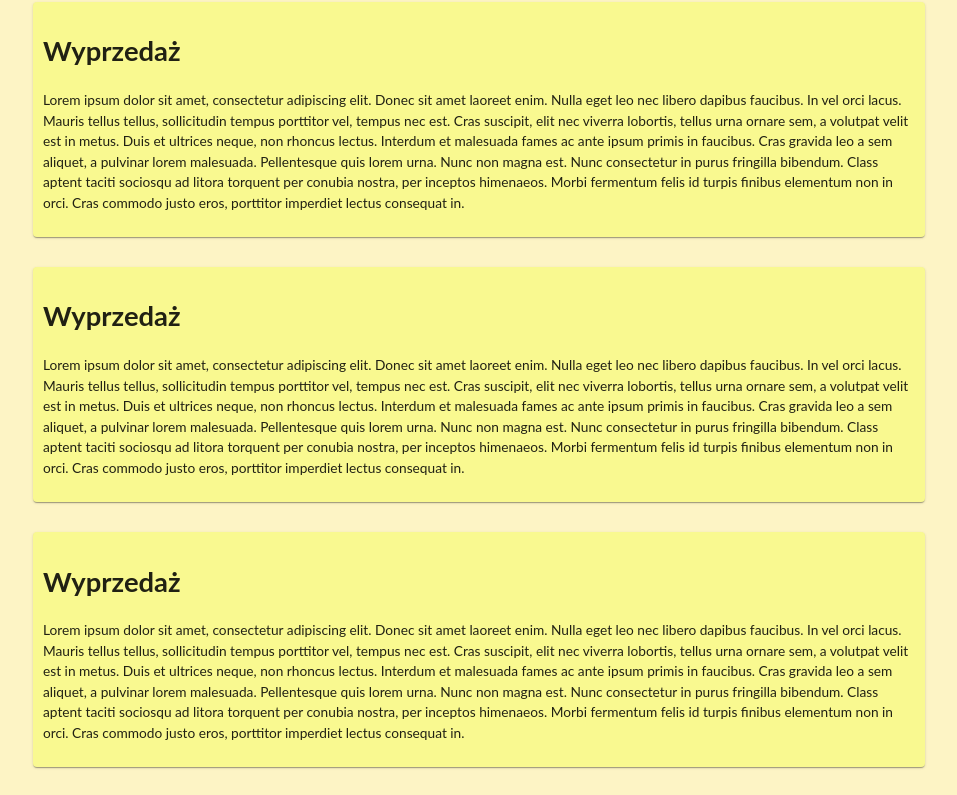
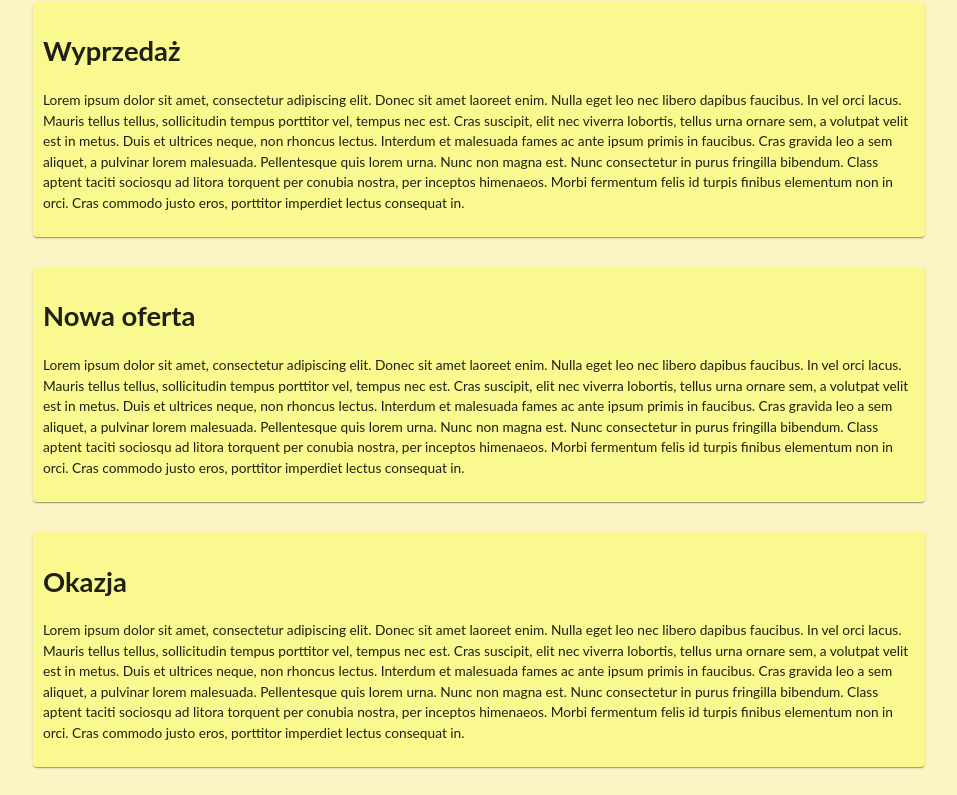
Before and after one commit to GDawid99/bookshop-project, a React (Create React App) app in the folder frontend/bookshop/: page / in a window 1280 px wide. Shown: the part 390-1185 px from the top of the page, without its empty margins (46-1003 px from the left). Built offline with nearby package versions, Linux system fonts and the light colour scheme; no server answers.

Commit message:
code improvement

```diff
--- a/frontend/bookshop/src/components/Home.js
+++ b/frontend/bookshop/src/components/Home.js
@@ -49,6 +49,16 @@ const article2 = {
   contents: "Lorem ipsum dolor sit amet, consectetur adipiscing elit. Donec sit amet laoreet enim. Nulla eget leo nec libero dapibus faucibus. In vel orci lacus. Mauris tellus tellus, sollicitudin tempus porttitor vel, tempus nec est. Cras suscipit, elit nec viverra lobortis, tellus urna ornare sem, a volutpat velit est in metus. Duis et ultrices neque, non rhoncus lectus. Interdum et malesuada fames ac ante ipsum primis in faucibus. Cras gravida leo a sem aliquet, a pulvinar lorem malesuada. Pellentesque quis lorem urna. Nunc non magna est. Nunc consectetur in purus fringilla bibendum. Class aptent taciti sociosqu ad litora torquent per conubia nostra, per inceptos himenaeos. Morbi fermentum felis id turpis finibus elementum non in orci. Cras commodo justo eros, porttitor imperdiet lectus consequat in."
 }
 
+const article3 = {
+  title: "Nowa oferta",
+  contents: "Lorem ipsum dolor sit amet, consectetur adipiscing elit. Donec sit amet laoreet enim. Nulla eget leo nec libero dapibus faucibus. In vel orci lacus. Mauris tellus tellus, sollicitudin tempus porttitor vel, tempus nec est. Cras suscipit, elit nec viverra lobortis, tellus urna ornare sem, a volutpat velit est in metus. Duis et ultrices neque, non rhoncus lectus. Interdum et malesuada fames ac ante ipsum primis in faucibus. Cras gravida leo a sem aliquet, a pulvinar lorem malesuada. Pellentesque quis lorem urna. Nunc non magna est. Nunc consectetur in purus fringilla bibendum. Class aptent taciti sociosqu ad litora torquent per conubia nostra, per inceptos himenaeos. Morbi fermentum felis id turpis finibus elementum non in orci. Cras commodo justo eros, porttitor imperdiet lectus consequat in."
+}
+
+const article4 = {
+  title: "Okazja",
+  contents: "Lorem ipsum dolor sit amet, consectetur adipiscing elit. Donec sit amet laoreet enim. Nulla eget leo nec libero dapibus faucibus. In vel orci lacus. Mauris tellus tellus, sollicitudin tempus porttitor vel, tempus nec est. Cras suscipit, elit nec viverra lobortis, tellus urna ornare sem, a volutpat velit est in metus. Duis et ultrices neque, non rhoncus lectus. Interdum et malesuada fames ac ante ipsum primis in faucibus. Cras gravida leo a sem aliquet, a pulvinar lorem malesuada. Pellentesque quis lorem urna. Nunc non magna est. Nunc consectetur in purus fringilla bibendum. Class aptent taciti sociosqu ad litora torquent per conubia nostra, per inceptos himenaeos. Morbi fermentum felis id turpis finibus elementum non in orci. Cras commodo justo eros, porttitor imperdiet lectus consequat in."
+}
+
 const StyledToolBar = styled(Toolbar)({
   display:"flex",
   justifyContent:"space-between"
@@ -96,10 +106,10 @@ const Home = () => {
             <Article title={article2.title} contents={article2.contents} />
           </Paper>
           <Paper sx={{margin:"15px", padding:"10px"}}>
-            <Article title={article2.title} contents={article2.contents} />
+            <Article title={article3.title} contents={article2.contents} />
           </Paper>
           <Paper sx={{margin:"15px", padding:"10px"}}>
-            <Article title={article2.title} contents={article2.contents} />
+            <Article title={article4.title} contents={article2.contents} />
           </Paper>
           <Paper sx={{margin:"15px", padding:"10px"}}>
             <Article title={article2.title} contents={article2.contents} />
--- a/frontend/bookshop/src/components/RecommendedBook.js
+++ b/frontend/bookshop/src/components/RecommendedBook.js
@@ -5,7 +5,7 @@ export const RecommendedBook = (props) => {
 
     return(
         <>
-            <Typography variant={props.title.length < 20 ? "h4" : "h6"} sx={{display: 'flex', justifyContent:"center", textAlign:"center"}}>{props.title}</Typography>
+            <Typography variant={props.title.length < 20 ? "h5" : "h6"} sx={{display: 'flex', justifyContent:"center", textAlign:"center"}}>{props.title}</Typography>
             <img src={props.imageSrc} alt={props.title} style={{width:"100%"}}></img>
             <Typography variant="h6" sx={{fontSize:"9px"}}>Autor: {props.author}</Typography>
             <Typography variant="h6" sx={{fontSize:"9px"}}>Wydawnictwo: {props.publisher}</Typography>
@@ -15,7 +15,7 @@ export const RecommendedBook = (props) => {
                 <Rating value={props.rating/2} readOnly precision={0.5} size="small"></Rating>
             </Typography>
             <Typography>
-                <Button variant="h5" display="flex">SPRAWDŹ</Button>
+                <Button variant="h5" display="flex" sx={{width: {xs:"20%", sm:"60%", md: "40%"}}}>SPRAWDŹ</Button>
             </Typography>
         </>
     );
```
